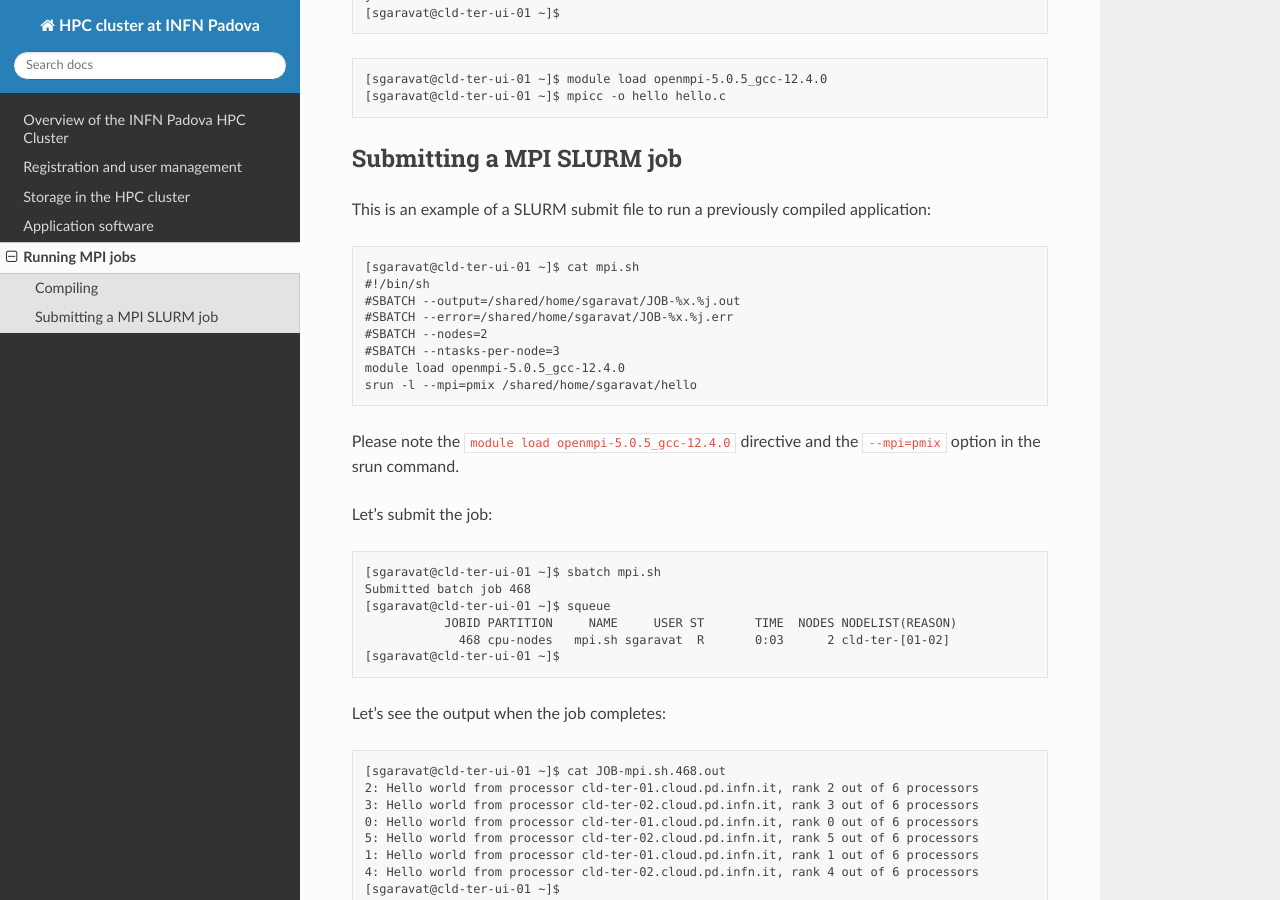
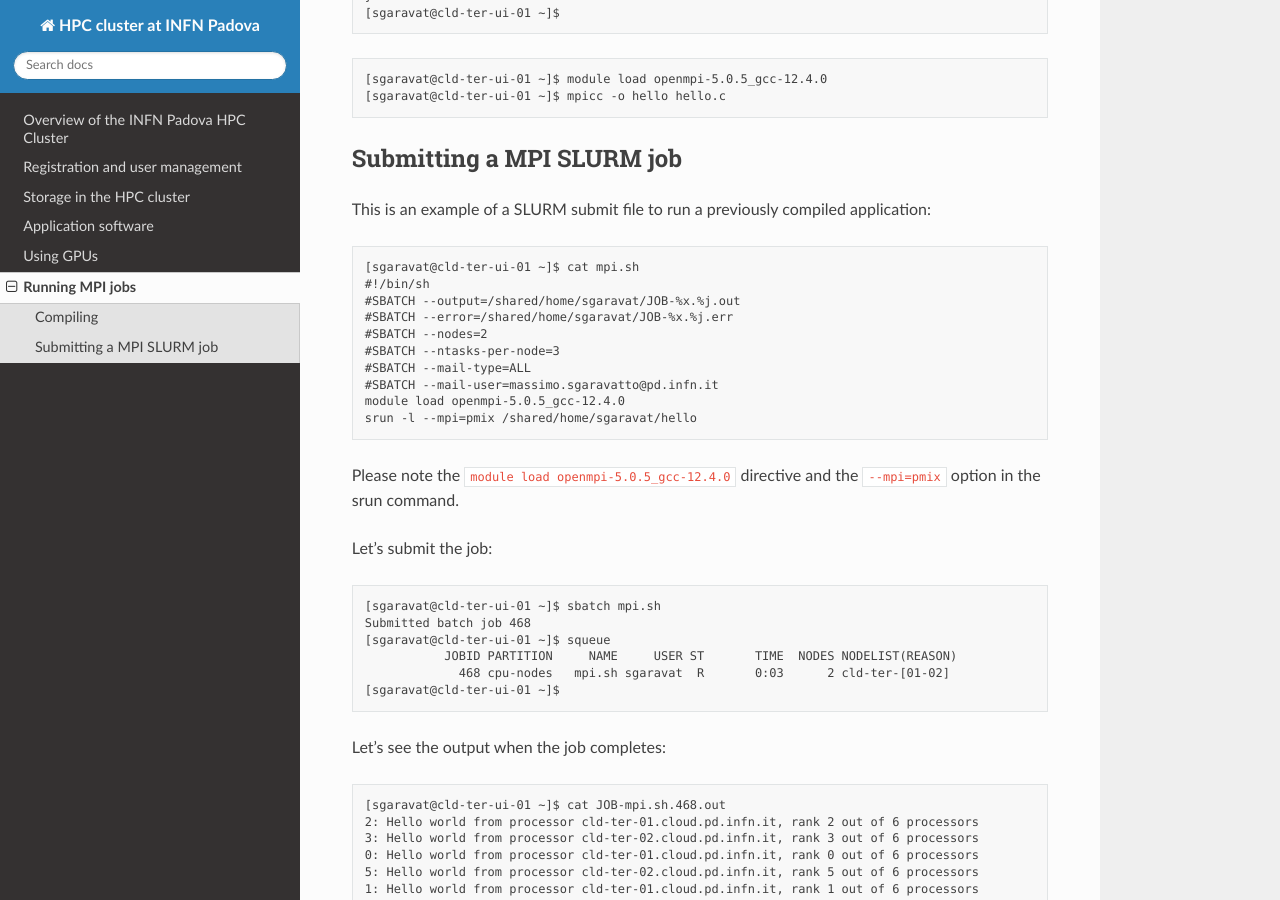
Before and after one commit to marcoverl/HPCPadovaUserGuide, a Sphinx documentation site: the page built from docs/source/mpi.rst, in a window 1280 px wide and 900 px high, scrolled down 914 px. Built offline with Sphinx 7.4.7 and the Read the Docs theme 3.1.0, drawn with Linux system fonts in a browser that asks for light colours.

Commit message:
Mail option GPU

```diff
--- a/docs/source/appsoftware.rst
+++ b/docs/source/appsoftware.rst
@@ -115,6 +115,8 @@ is loaded before executing the user payload:
   #SBATCH --error=/shared/home/sgaravat/JOB-%x.%j.err
   #SBATCH --nodes=2
   #SBATCH --ntasks-per-node=3
+  #SBATCH --mail-type=ALL
+  #SBATCH --mail-user=massimo.sgaravatto@pd.infn.it
   module load openmpi-5.0.5_gcc-12.4.0
   srun -l --mpi=pmix /shared/home/sgaravat/hello
 
--- a/docs/source/index.rst
+++ b/docs/source/index.rst
@@ -19,4 +19,5 @@ Contents
    register
    storage
    appsoftware
+   gpu
    mpi
--- a/docs/source/mpi.rst
+++ b/docs/source/mpi.rst
@@ -68,6 +68,8 @@ This is an example of a SLURM submit file to run a previously compiled applicati
   #SBATCH --error=/shared/home/sgaravat/JOB-%x.%j.err
   #SBATCH --nodes=2
   #SBATCH --ntasks-per-node=3
+  #SBATCH --mail-type=ALL
+  #SBATCH --mail-user=massimo.sgaravatto@pd.infn.it
   module load openmpi-5.0.5_gcc-12.4.0
   srun -l --mpi=pmix /shared/home/sgaravat/hello
 
```
Also changed, not shown: docs/source/gpu.rst (added, +21 -0 lines).
